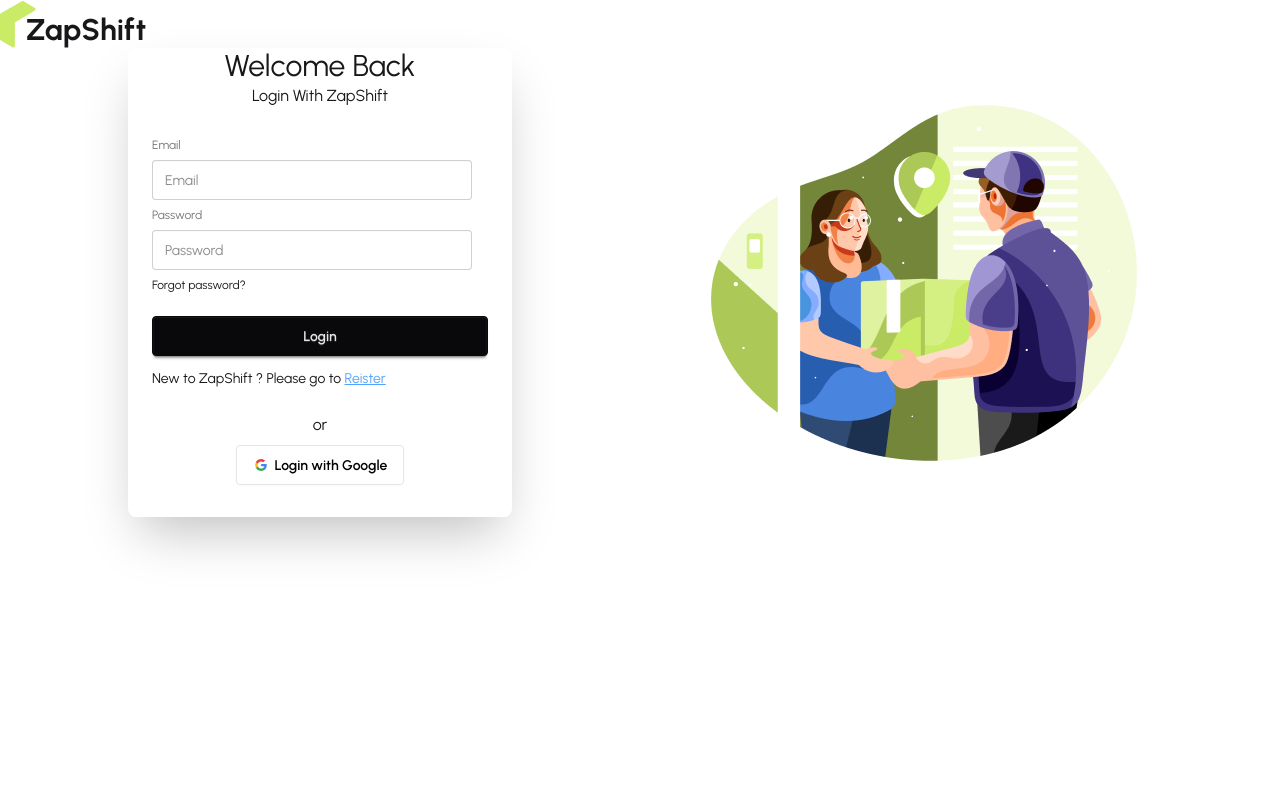
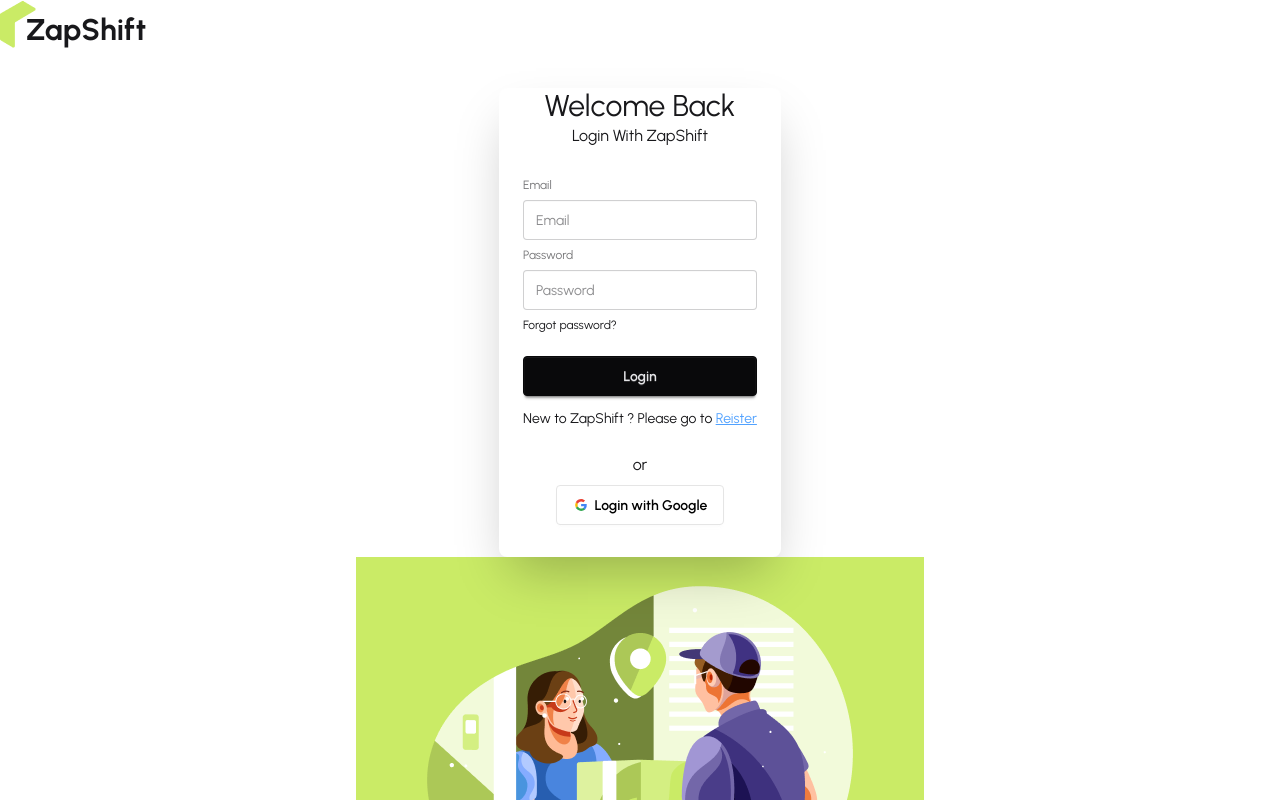
Before and after one commit to rafsanrad/zap-shift-client, a React (Vite) app: page /login in a window 1280 px wide. Shown: the top 800 px of the page. Built offline with nearby package versions, Linux system fonts and the light colour scheme; no server answers.

Commit message:
added previous

```diff
--- a/package.json
+++ b/package.json
@@ -19,6 +19,7 @@
     "react": "^19.2.0",
     "react-dom": "^19.2.0",
     "react-hook-form": "^7.71.1",
+    "react-hot-toast": "^2.6.0",
     "react-icons": "^5.5.0",
     "react-leaflet": "^5.0.0-rc.2",
     "react-responsive-carousel": "^3.2.23",
--- a/src/layouts/AuthLayout.jsx
+++ b/src/layouts/AuthLayout.jsx
@@ -7,11 +7,11 @@
     return (
         <div className='max-w-7xl mx-auto'>
             <Logo></Logo>
-            <div className='flex items-center '>
+            <div className='md:flex flex-col items-center '>
                 <div className='flex-1'>
                     <Outlet></Outlet>
                 </div>
-                <div className='flex-1'>
+                <div className='flex-1 bg-primary '>
                     <img src={authImage} alt="" />
                 </div>
             </div>
--- a/src/pages/Auth/Login/Login.jsx
+++ b/src/pages/Auth/Login/Login.jsx
@@ -29,7 +29,7 @@
   };
 
   return (
-    <div className="card bg-base-100 w-full mx-auto max-w-sm shrink-0 shadow-2xl">
+    <div className="card bg-base-100 w-full mx-auto max-w-sm shrink-0 mt-10 shadow-2xl">
       <h3 className="text-3xl text-center">Welcome Back</h3>
       <p className="text-center">Login With ZapShift</p>
       <form className="card-body" onSubmit={handleSubmit(handleLogin)}>
--- a/src/pages/Auth/Register/Register.jsx
+++ b/src/pages/Auth/Register/Register.jsx
@@ -52,7 +52,7 @@
       });
   };
   return (
-    <div className="card bg-base-100 w-full mx-auto max-w-sm shrink-0 shadow-2xl">
+    <div className="card bg-base-100 w-full mx-auto max-w-sm shrink-0 mt-5 shadow-2xl">
       <h3 className="text-3xl text-center">Welcome to ZapShift</h3>
       <p className="text-center">Register With ZapShift</p>
       <form className="card-body" onSubmit={handleSubmit(handleRegistration)}>
```
Also changed, not shown: 1 other file (tests, documents, lock files or other folders).
